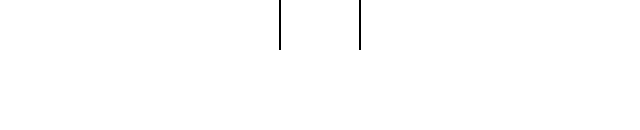
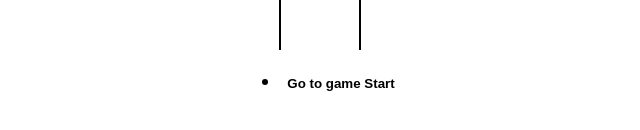
Before and after one commit to Sandeshsingh27/Tic-Tac-Toe, a React (Vite) app: page / in a window 1280 px wide. Shown: the part 378-508 px from the top of the page, without its empty margins (319-959 px from the left). Built offline with nearby package versions, Linux system fonts and the light colour scheme.

Commit message:
displayed game history

```diff
--- a/src/App.jsx
+++ b/src/App.jsx
@@ -1,5 +1,6 @@
 import React, { useState } from 'react';
 import Board from './components/Board';
+import History from './components/History';
 import './styles/root.scss';
 import { calculateWinner } from './helpers';
 
@@ -9,7 +10,7 @@
   ]);
   const [currentMove, setCurrentMove] = useState(0);
   const current = history[currentMove];
-  // const [isXNext, setIsXNext] = useState(false);
+
   const winner = calculateWinner(current.board);
   const message = winner
     ? `Winner is ${winner}`
@@ -35,7 +36,10 @@
       return prev.concat({ board: newBoard, isXNext: !last.isXNext });
     });
     setCurrentMove(prev => prev + 1);
-    // setIsXNext(prev => !prev); //setting x to false if tit is true and vice versa
+  };
+
+  const moveTo = move => {
+    setCurrentMove(move);
   };
 
   return (
@@ -43,6 +47,7 @@
       <h1>Tic Tac Toe</h1>
       <h2>{message}</h2>
       <Board board={current.board} handleSquareClick={handleSquareClick} />
+      <History history={history} moveTo={moveTo} currentMove={currentMove} />
     </div>
   );
 };
--- /dev/null
+++ b/src/components/History.jsx
@@ -0,0 +1,27 @@
+import React from 'react';
+
+const History = ({ history, moveTo, currentMove }) => {
+  return (
+    <ul>
+      {history.map((_, move) => {
+        return (
+          <li key={move}>
+            <button
+              style={{
+                fontWeight: move == currentMove ? 'bold' : 'normal',
+              }}
+              type="button"
+              onClick={() => {
+                moveTo(move);
+              }}
+            >
+              {move === 0 ? 'Go to game Start' : `Go to move #${move}`}
+            </button>
+          </li>
+        );
+      })}
+    </ul>
+  );
+};
+
+export default History;
```
